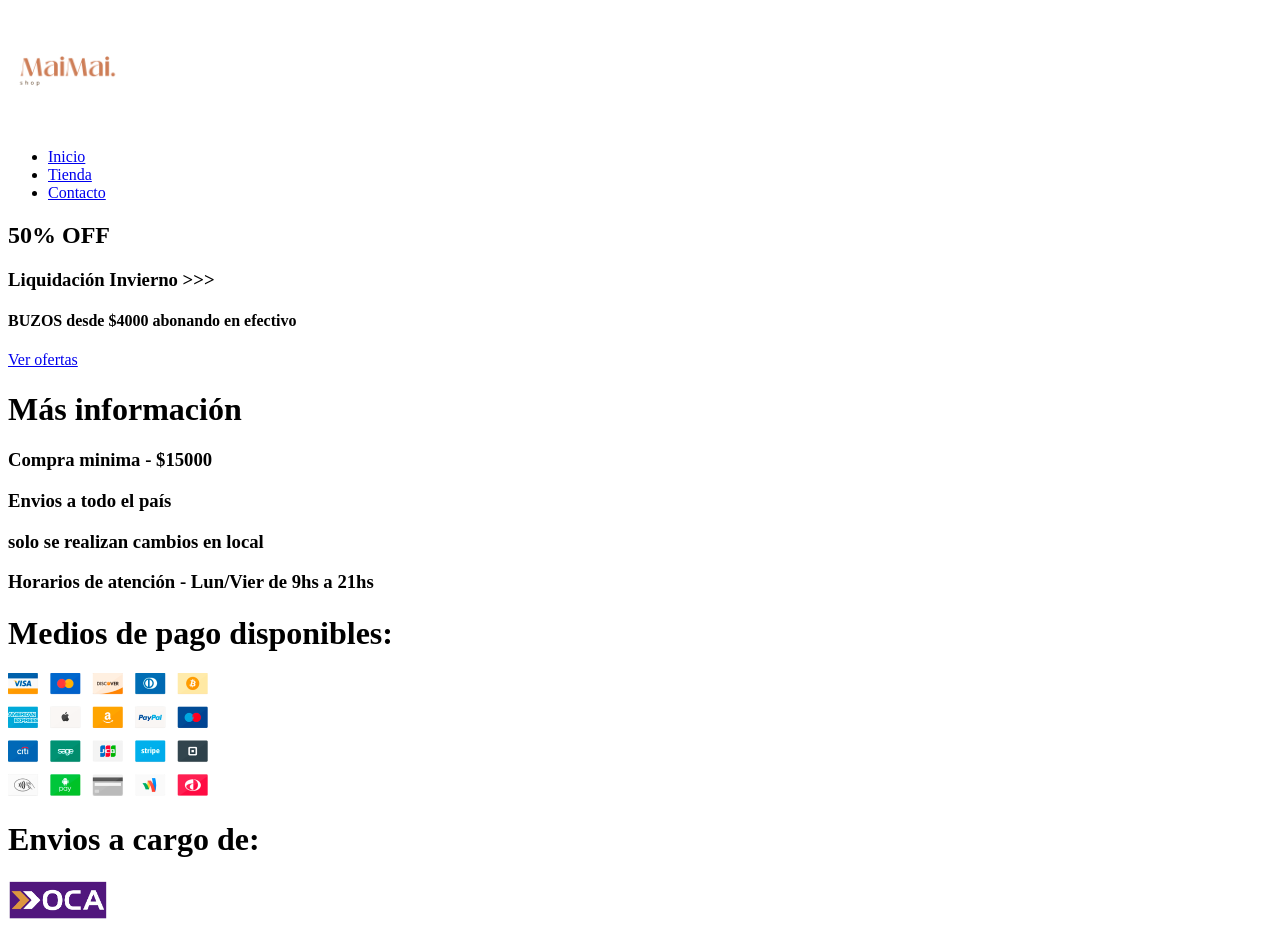
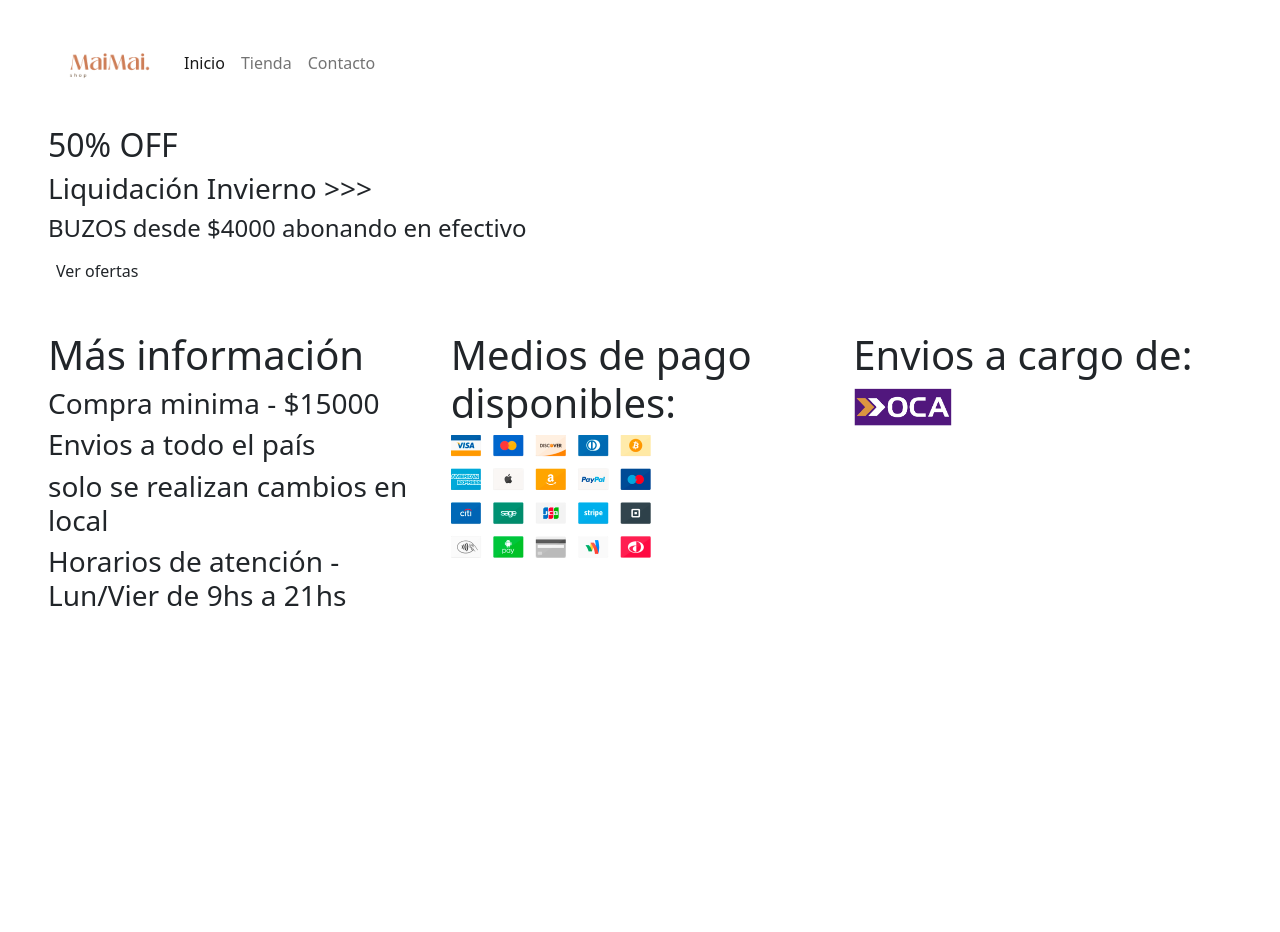
Before and after one commit to MaiteSarvi/CursocoderBoostrap, a plain HTML site: page index.html in a window 1280 px wide. After the commit the page ends 800 px from the top, so only its background shows below. Drawn offline with nearby package versions, Linux system fonts and the light colour scheme; files that its build step writes are made by us from their sources.

Commit message:
agregue boostrap al index

```diff
--- a/index.html
+++ b/index.html
@@ -5,49 +5,49 @@
         <meta http-equiv="X-UA-Compatible" content="IE=edge">
         <meta name="viewport" content="width=device-width, initial-scale=1.0">
         <title>MaiMai Shop</title>
-        <link rel="stylesheet" href="./css/style.css" />
+        <link rel="stylesheet" href="./style.css" />
+        <link href="https://cdn.jsdelivr.net/npm/bootstrap@5.2.1/dist/css/bootstrap.min.css" rel="stylesheet" integrity="sha384-iYQeCzEYFbKjA/T2uDLTpkwGzCiq6soy8tYaI1GyVh/UjpbCx/TYkiZhlZB6+fzT" crossorigin="anonymous">
+        <script src="https://cdn.jsdelivr.net/npm/bootstrap@5.2.1/dist/js/bootstrap.bundle.min.js" integrity="sha384-u1OknCvxWvY5kfmNBILK2hRnQC3Pr17a+RTT6rIHI7NnikvbZlHgTPOOmMi466C8" crossorigin="anonymous"></script>
     </head>
     <body>
 
         <header>
 
-            <!-- LOGO -->
-            <div class="logomenu">
-
-                <img src="./assets/imagenes/Logo mai mai.png" alt="Logo Mai Mai" width="120px" class="logomenu__logo" />
-
-                <!-- MENU -->
-                <nav>
-                    <ul class="logomenu__menu">
-                        <li><a href="index.html">Inicio</a></li>
-
-                        <li><a href="pages/tienda.html">Tienda</a></li>
-
-                        <li><a href="pages/contacto.html">Contacto</a></li>
-                    </ul>
-                </nav>
-            </div>
-
+            <nav class="navbar navbar-expand-lg menu">
+                <div class="container-fluid">
+                  <a class="navbar-brand ms-5" href="#"> <img src="./assets/imagenes/Logo Mai Mai.png" alt="Logo Mai Mai" width="100px"></a>
+                  <button class="navbar-toggler" type="button" data-bs-toggle="collapse" data-bs-target="#navbarNavAltMarkup" aria-controls="navbarNavAltMarkup" aria-expanded="false" aria-label="Toggle navigation">
+                    <span class="navbar-toggler-icon"></span>
+                  </button>
+                  <div class="collapse navbar-collapse" id="navbarNavAltMarkup">
+                    <div class="navbar-nav">
+                      <a class="nav-link active" aria-current="page" href="index.html">Inicio</a>
+                      <a class="nav-link" href="./paginas/tinda.html">Tienda</a>
+                      <a class="nav-link" href="./paginas/contacto.html">Contacto</a>
+                    </div>
+                  </div>
+                </div>
+            </nav>
         </header>
 
         <main>
             <!-- Promociones -->
-            <div class="imagenprincipal">
+            <div class="imagenprincipal flex-column justify-content-center ps-5">
                 <div class="imagenprincipal__text tracking-in-expand">
                     <h2>50% OFF</h2>
                     <h3>Liquidación Invierno >>> </h2>
                     <h4>BUZOS desde $4000 abonando en efectivo</h2>
-                    <div>
-                    <a class="imagenprincipal__text-boton" href="./pages/tienda.html"> Ver ofertas</a></button>
+                    <div class="mt-3">
+                    <a class="imagenprincipal__text-boton p-2 rounded text-decoration-none text-dark" href="./pages/tienda.html"> Ver ofertas</a></button>
                     </div>
                 </div>
             </div>
-        <footer class="pie de pagina">
+        <footer class="pie de pagina w-100 justify-content-center">
 
             <!-- Tarjetas + Envios disponibles -->
             <div class="footer">
-                <div class="footer__grupo1">
-                    <div class="footer__grupo1-box">
+                <div class="footer__grupo1 p-5 row">
+                    <div class="footer__grupo1-box col-lg-4 mb-3">
                         <h1>Más información</h1>
                         <h3>Compra minima - $15000</h3>
                         <h3>Envios a todo el país</h3>
@@ -55,11 +55,11 @@
                         <h3>Horarios de atención - Lun/Vier de 9hs a 21hs</h3>
                     </div>
 
-                    <div class="footer__grupo1-box">
+                    <div class="footer__grupo1-box col-lg-4 mb-3">
                         <h1> Medios de pago disponibles: </h1>
                         <img src="./assets/imagenes/Medios de pago disponibles.png" alt="Medios de pago disponibles" width="200">
                     </div>
-                    <div class="footer__grupo1-box">
+                    <div class="footer__grupo1-box col-lg-4 mb-3">
                         <h1> Envios a cargo de: </h1>
                         <img src="./assets/imagenes/invios a cargo de.png" alt="Envios a cargo de" width="100">
                     </div>
@@ -67,6 +67,7 @@
             </div>
         </footer>
 
-
+        <script src="https://cdn.jsdelivr.net/npm/@popperjs/core@2.11.6/dist/umd/popper.min.js" integrity="sha384-oBqDVmMz9ATKxIep9tiCxS/Z9fNfEXiDAYTujMAeBAsjFuCZSmKbSSUnQlmh/jp3" crossorigin="anonymous"></script>
+        <script src="https://cdn.jsdelivr.net/npm/bootstrap@5.2.1/dist/js/bootstrap.min.js" integrity="sha384-7VPbUDkoPSGFnVtYi0QogXtr74QeVeeIs99Qfg5YCF+TidwNdjvaKZX19NZ/e6oz" crossorigin="anonymous"></script>
     </body>
 </html>
```
